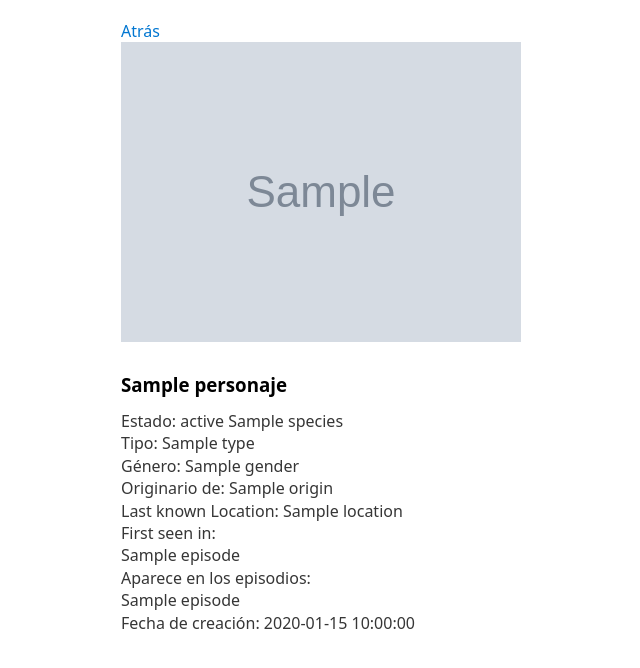
After one commit to PauloVeliz/Proyecto_Final_U3, a Flask app: page /mostrar-personajes/1 in a window 1280 px wide. The commit adds this page. Shown: the top 668 px of the page, without its empty margins (119-759 px from the left). Run offline with Flask 2, Linux system fonts and the light colour scheme; a database or web service that is not in the repository returns one stand-in record (values such as "Sample title"); some libraries are stand-ins or nearby versions.

Commit message:
Perfil de cada personaje

```diff
--- a/app/routes/personaje.py
+++ b/app/routes/personaje.py
@@ -8,10 +8,6 @@ personajes_ruta = Blueprint('personajes_ruta',__name__)
 @personajes_ruta.route('/')
 def index():
     return render_template('index.html')
-
-@personajes_ruta.route('/crear-perfil')
-def crear_perfil():
-    return render_template('crear_perfil.html')
 
 @personajes_ruta.route('/guardar-personajes')
 def guardar_personajes():
@@ -31,10 +27,17 @@ def guardar_personajes():
             if db.personajes.find_one({'id':personaje['id']}) is None:
                 db.personajes.insert_one(personaje)
 
-    return 'Se guardaron los datos exitosamente en MongoDB.'
+    return render_template('guarda_personajes.html')
 
 @personajes_ruta.route('/mostrar-personajes')
 def mostrar_personajes():
     personajes = db.personajes.aggregate([{'$sort':{'id':-1}}])
 
     return render_template('mostrar_personajes.html',personajes=personajes)
+
+@personajes_ruta.route('/mostrar-personajes/<id>')
+def info_perfil(id):
+    id = int(id)
+    personaje = db.personajes.find_one({'id':id})
+
+    return render_template('info_perfil.html',personaje=personaje)
--- /dev/null
+++ b/app/templates/info_perfil.html
@@ -0,0 +1,47 @@
+{% extends "base.html" %}
+
+{% block title %} Perfil de {{personaje.name}} {% endblock %}
+
+{% block content %}
+
+    <a href="{{ url_for('personajes_ruta.mostrar_personajes') }}">Atrás</a>
+
+    <div class="profile">
+        <img class="img" src="{{ personaje.image }}"/>
+
+    <div class="info">
+      <h3>{{ personaje.name }}</h3>
+
+        Estado:
+        {{ personaje.status }}
+        {{ personaje.species }} <br>
+
+        Tipo:
+        {{ personaje.type }} <br>
+
+        Género:
+        {{ personaje.gender }} <br>
+
+        Originario de:
+        {{ personaje.origin.name }} <br>
+
+        Last known Location:
+        {{ personaje.location.name }} <br>
+
+        First seen in: <br>
+        {{ personaje.episode[0] }} <br>
+
+        Aparece en los episodios: <br>
+        {% for episode in personaje.episode %}
+            {{ episode }} <br>
+        {% endfor %}
+
+        Fecha de creación:
+        {{ personaje.created }}
+
+    </div>
+    </div>
+
+
+
+{% endblock %}
```
Also changed, not shown: app/templates/crear_perfil.html (deleted, +0 -7 lines), app/templates/guarda_personajes.html (added, +16 -0 lines), app/templates/index.html (+18 -2 lines), app/templates/mostrar_personajes.html (+14 -3 lines).
